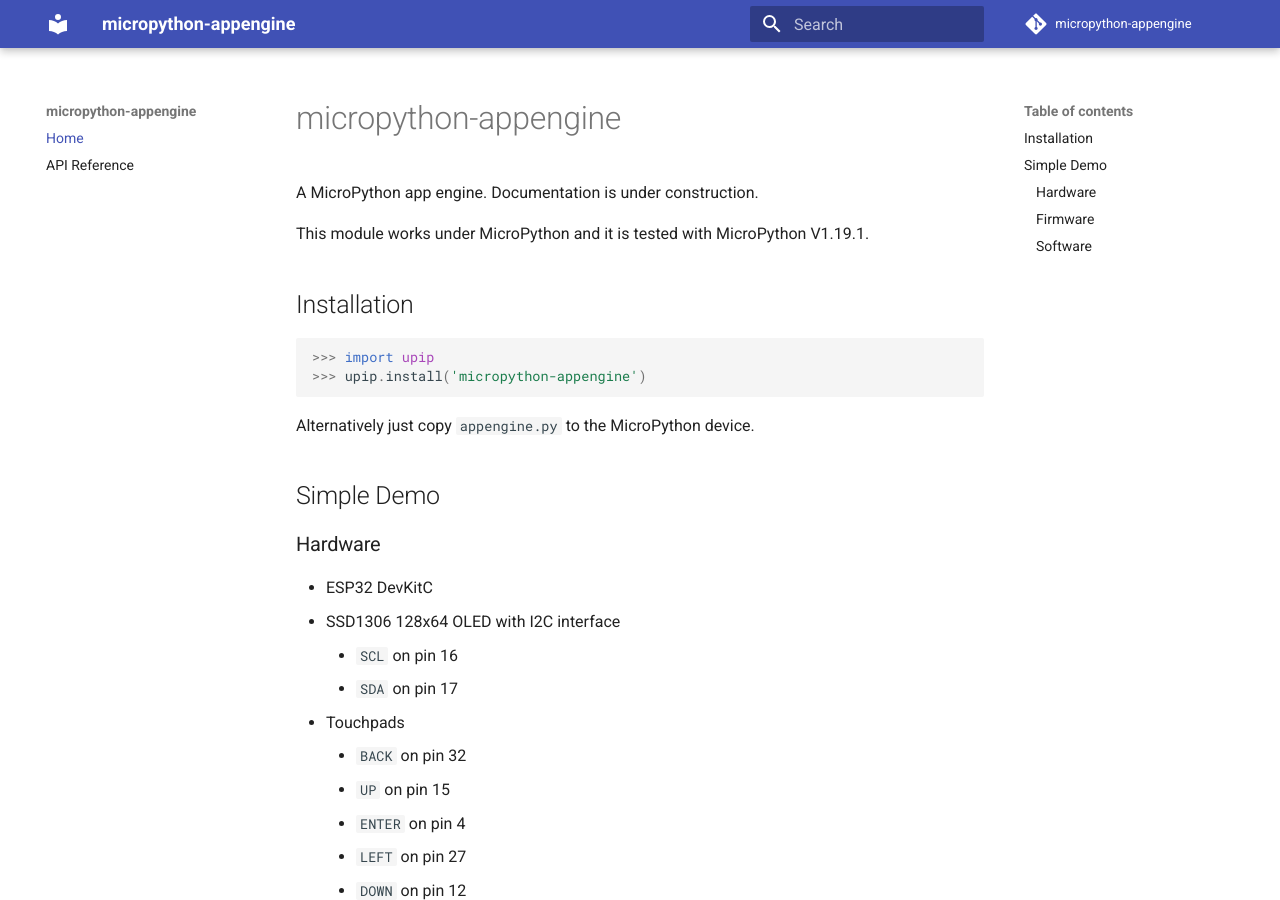
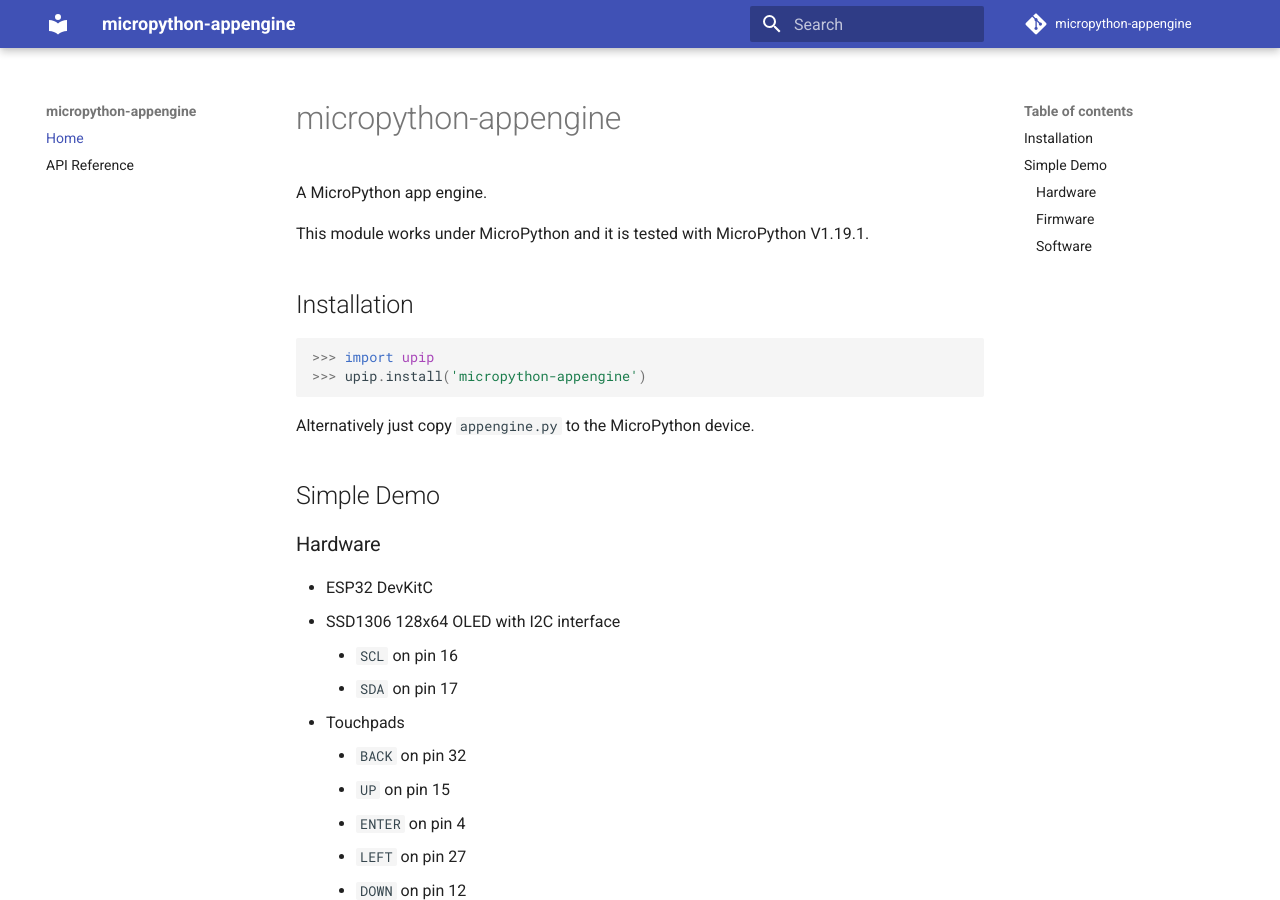
Before and after one commit to jacklinquan/micropython-appengine, an MkDocs documentation site: the page built from md_docs/index.md, in a window 1280 px wide and 900 px high. Built offline with MkDocs 1.6.1 and Material for MkDocs 9.7.7, drawn with Linux system fonts in a browser that asks for light colours; comment, search, counter and statistics services are not loaded.

Commit message:
Update index.md

```diff
--- a/docs/index.html
+++ b/docs/index.html
@@ -232,7 +232,7 @@
 <div class="md-content" data-md-component="content">
 <article class="md-content__inner md-typeset">
 <h1 id="micropython-appengine">micropython-appengine<a class="headerlink" href="#micropython-appengine" title="Permanent link">#</a></h1>
-<p>A MicroPython app engine. Documentation is under construction.</p>
+<p>A MicroPython app engine.</p>
 <p>This module works under MicroPython and it is tested with MicroPython V1.19.1.</p>
 <h2 id="installation">Installation<a class="headerlink" href="#installation" title="Permanent link">#</a></h2>
 <div class="highlight"><pre><span></span><code><span class="o">&gt;&gt;&gt;</span> <span class="kn">import</span> <span class="nn">upip</span>
--- a/docs/print_page/index.html
+++ b/docs/print_page/index.html
@@ -318,7 +318,7 @@
             </div>
         </section>
         <section class="print-page" id="index"><h1 id="index-micropython-appengine">micropython-appengine<a class="headerlink" href="#index-micropython-appengine" title="Permanent link">#</a></h1>
-<p>A MicroPython app engine. Documentation is under construction.</p>
+<p>A MicroPython app engine.</p>
 <p>This module works under MicroPython and it is tested with MicroPython V1.19.1.</p>
 <h2 id="index-installation">Installation<a class="headerlink" href="#index-installation" title="Permanent link">#</a></h2>
 <div class="highlight"><pre><span></span><code><span class="o">&gt;&gt;&gt;</span> <span class="kn">import</span> <span class="nn">upip</span>
--- a/md_docs/index.md
+++ b/md_docs/index.md
@@ -1,6 +1,6 @@
 # micropython-appengine
 
-A MicroPython app engine. Documentation is under construction.
+A MicroPython app engine.
 
 This module works under MicroPython and it is tested with MicroPython V1.19.1.
 
```
Also changed, not shown: docs/search/search_index.json (+1 -1 lines), 1 other file.
